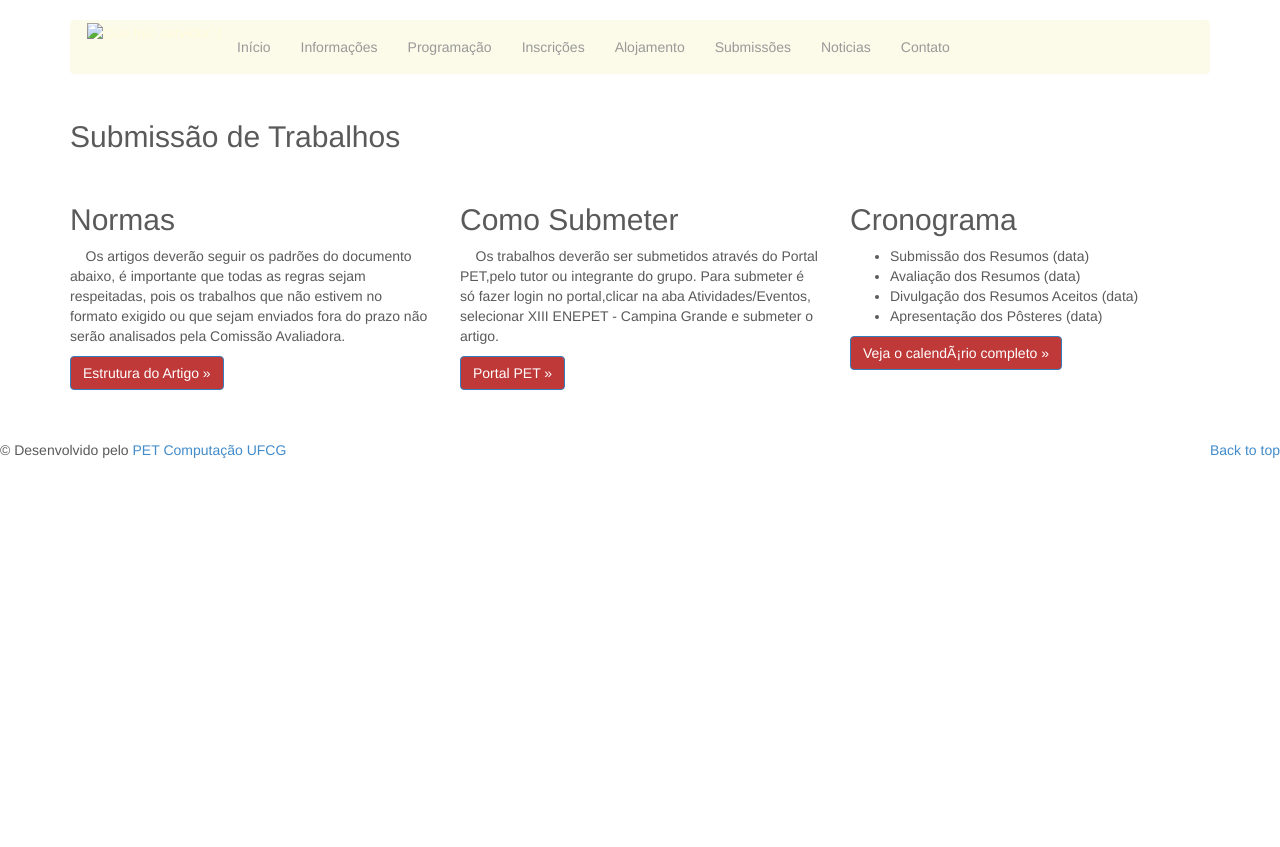
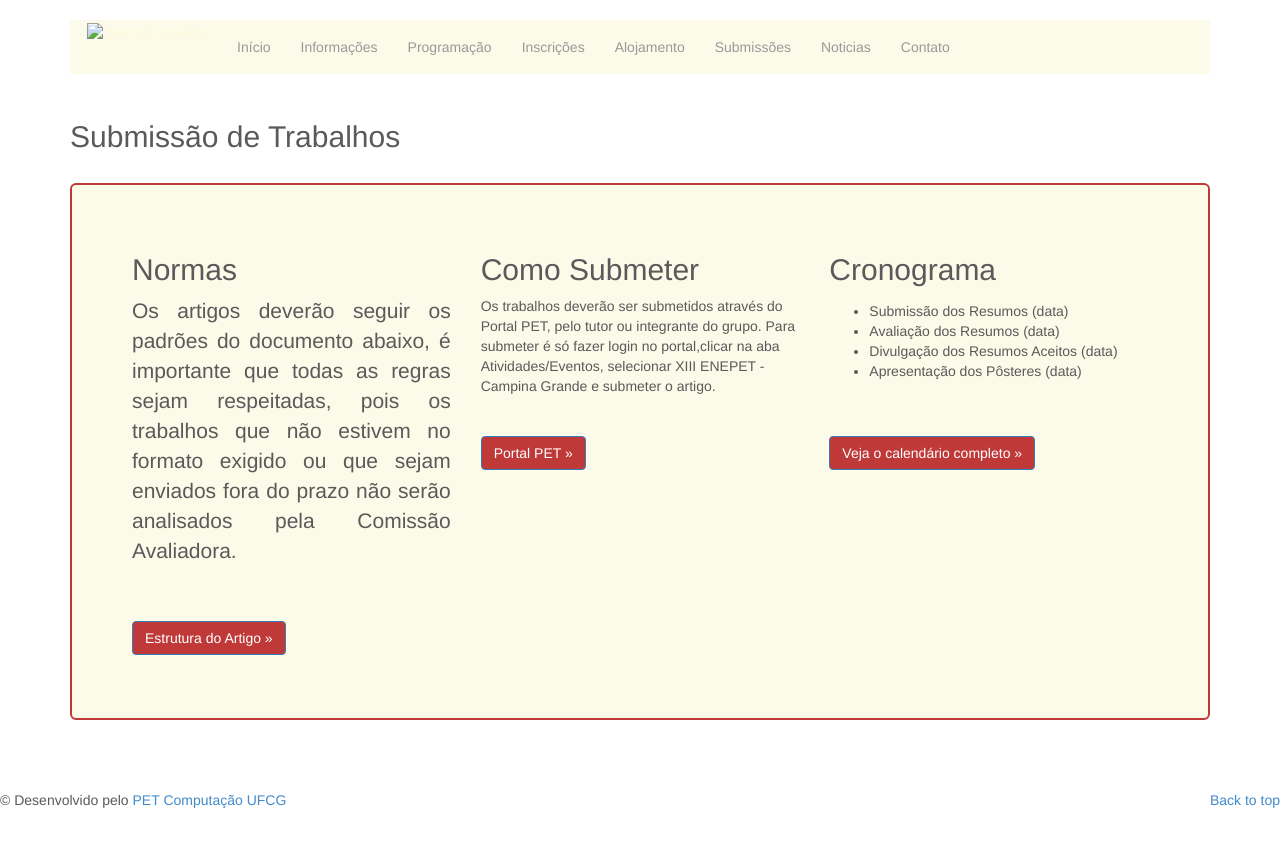
Before and after one commit to PETComputacaoUFCG/SiteENEPET2014, a Jekyll site: the page docs/html/submissao/index.html, which Jekyll copies as it is, in a window 1280 px wide. Shown: the top 847 px of the page. Built offline with Jekyll 4.4.1, drawn with Linux system fonts in a browser that asks for light colours; nearby versions of some CDN libraries; Markdown is read by kramdown in place of the engine named in the settings.

Commit message:
colocando fundo amarelo

```diff
--- a/docs/html/submissao/index.html
+++ b/docs/html/submissao/index.html
@@ -58,6 +58,8 @@
       </div>
     </div>
 
+
+
 	<div class="container">
 
 			<br>
@@ -70,27 +72,38 @@
 
 
 			<!-- Example row of columns -->
+			<div class="jumbotron">
 			<div class="row">
 				<div class="col-lg-4">
 					<h2>Normas</h2>
-					<p class="text-danger"></p>
-					<p>
-						&nbsp;&nbsp;&nbsp;&nbsp;Os artigos deverão seguir os padrões do documento abaixo, é importante que todas as regras sejam respeitadas,
+
+					<p align="justify" >
+
+						Os artigos deverão seguir os padrões do documento abaixo, é importante que todas as regras sejam respeitadas,
 						pois os trabalhos que não estivem no formato exigido ou que sejam enviados fora do prazo não serão analisados pela Comissão Avaliadora.
 					</p>
+					<br>
+					<br>
 					<p>
+
 						<a class="btn btn-primary" href="http://www.inf.ufsc.br/~bosco/ensino/ine5630/ModeloArtigo.pdf" role="button">Estrutura do Artigo &raquo;</a>
 					</p>
 				</div>
+
 				<div class="col-lg-4">
 
 					<h2>Como Submeter</h2>
-					<p>
-						&nbsp;&nbsp;&nbsp;&nbsp;Os trabalhos deverão ser submetidos através do Portal PET,pelo tutor ou integrante do grupo. Para submeter é só fazer login no portal,clicar na aba Atividades/Eventos,
+
+
+						Os trabalhos deverão ser submetidos através do Portal PET, pelo tutor ou integrante do grupo. Para submeter é só fazer login no portal,clicar na aba Atividades/Eventos,
 						selecionar XIII ENEPET - Campina Grande e submeter o artigo.
-					</p>
+					<br>
+					<br>
+					<br>
+
 					<p>
 						<a class="btn btn-primary" href="http://www.portalpet.feis.unesp.br/" role="button">Portal PET &raquo;</a>
+
 					</p>
 				</div>
 				<div class="col-lg-4">
@@ -111,12 +124,14 @@
 							</li>
 						</ul>
 					</p>
+					<br>
+					<br>
 					<p>
-						<a class="btn btn-primary" href="../starter-template/index.html" role="button">Veja o calendÃ¡rio completo &raquo;</a>
+						<a class="btn btn-primary" href="../starter-template/index.html" role="button">Veja o calendário completo &raquo;</a>
 					</p>
 				</div>
 			</div>
-
+		</div>
 		</div><!-- /.container -->
 
 
--- a/docs/html/submissao/starter-template.css
+++ b/docs/html/submissao/starter-template.css
@@ -31,6 +31,12 @@ body {
   padding-right: 15px;
   border: 2px solid #fcfae8;;
 }
+
+.jumbotron{
+	background-color: #fcfae8;
+	border: 2px solid #bf3939;
+}
+
 
 
 /* CUSTOMIZE THE CAROUSEL
```
Also changed, not shown: docs/html/inicio/index.html (+7 -4 lines), docs/html/noticias/starter-template.css (+6 -1 lines).
